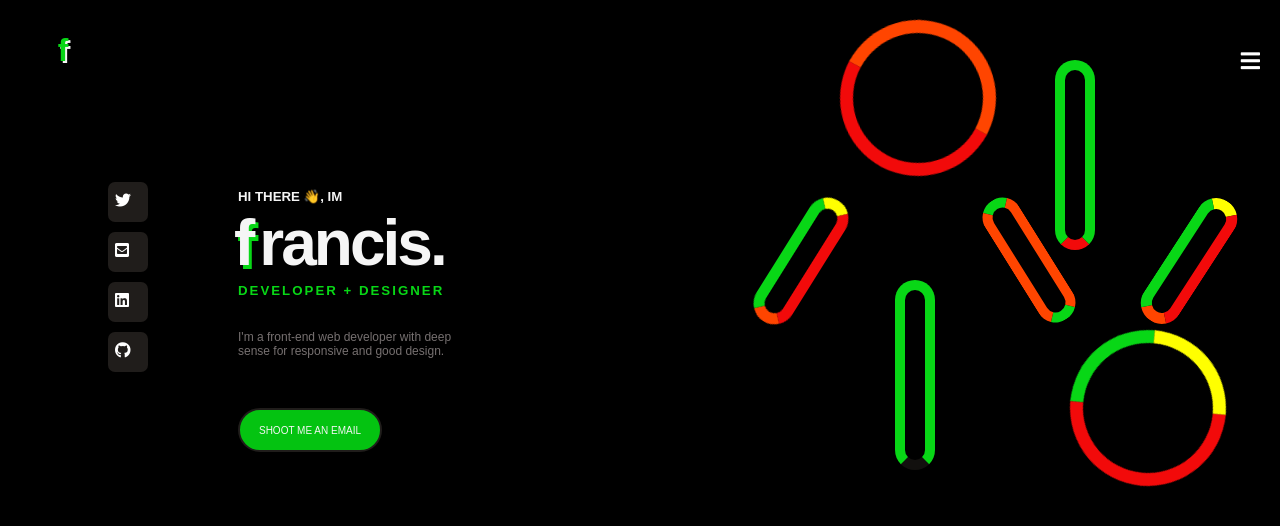
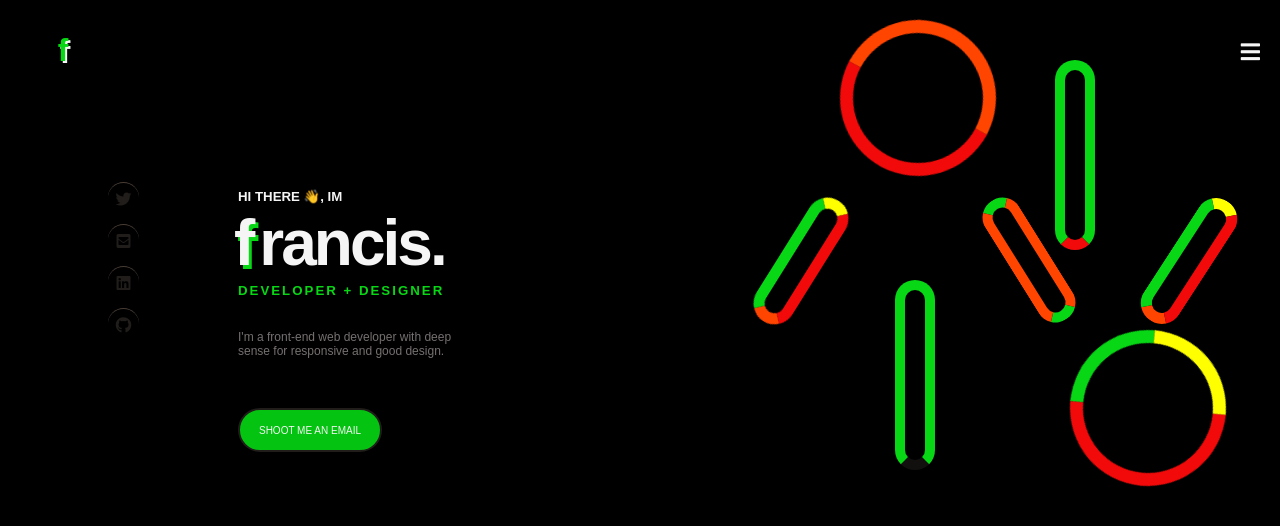
Before and after one commit to FrancoFrancis/F, a plain HTML site: page index.html in a window 1280 px wide. Shown: the top 526 px of the page. Drawn offline with Linux system fonts and the light colour scheme.

Commit message:
initial commit message

```diff
--- a/styles.css
+++ b/styles.css
@@ -1096,23 +1096,37 @@ li a:hover {
     /* position: relative;
     top: -300px; */
     background:var(--ashylines);
-    height: 40px;
-    width: 40px;
+    height: 25px;
+    width: 25px;
     margin: 10px 10px;
-    border-radius:7px ;
+    border-radius:100px ;
     transition: all 1s linear;
     cursor: pointer;
+    border: solid 1.2px #483d35;
+    border-bottom: none;
+    border-left: none;
+    border-right: none;
+    text-align: center;
+    justify-content: center;
+    align-items: center;
+    padding: 3px;
+    background: transparent;
 }
 .boxes div:hover{
     transform: translateX(3px);
     /* border-radius: 15px; */
     transition: all 0.3s linear;
+    color: #ffff;
+    border: none;
 }
 
 
-i {
-    margin-left: 7px;
-    margin-top: 10px;
+.boxes i {
+    /* margin-left: 7px;  */
+     margin-top: 5px;
+    color:var(--ashylines);
+}
+.boxes div, i:hover {
     color: #fff;
 }
 
```
